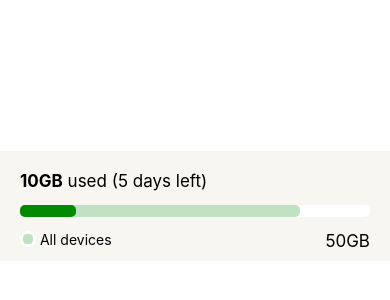
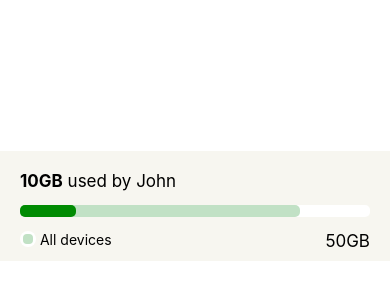
Before and after one commit to asandler77/AwesomeTSProject, a React Native app: screen / in a window 390 px wide. Shown: the part 216-516 px from the top of the page. Built offline with nearby package versions, Linux system fonts and the light colour scheme.

Commit message:
Add UsagePerUser interface.

```diff
--- a/App.tsx
+++ b/App.tsx
@@ -8,10 +8,16 @@
 
 import React from 'react';
 import {StyleSheet, View,} from 'react-native';
-import {ProgressBar} from './components/ProgressBar';
+import {ProgressBar, UsagePerUser} from './components/ProgressBar';
 
 
 export default function App() {
+    const usagePerUserData: UsagePerUser[] = [];
+    usagePerUserData.push({userName: "Alexey", usage: 9});
+    usagePerUserData.push({userName: "John", usage: 4});
+    usagePerUserData.push({userName: "Bill", usage: 2});
+    usagePerUserData.push({userName: "Anton", usage: 3.5});
+
     return (
         <View style={styles.body}>
             <ProgressBar
@@ -19,7 +25,10 @@ export default function App() {
                 allDevicesUsageInternetCapacityAmount={40}
                 totalInternetCapacityAmount={50}
                 daysLeft={5}
-                isMultipleDevicesExists={true}/>
+                isMultipleDevicesExists={true}
+                usagePerUserData={usagePerUserData}
+                currentUserIndex={1}
+            />
         </View>
     );
 };
--- a/components/ProgressBar.tsx
+++ b/components/ProgressBar.tsx
@@ -1,6 +1,11 @@
 import React from 'react';
 import {StyleSheet, Text, View} from 'react-native';
 import {ColoredCircle} from "./ColoredCircle";
+
+export interface UsagePerUser {
+    userName: string,
+    usage: number,
+}
 
 export interface ActiveBarProps {
     currentDeviceUsageInternetCapacityAmount: number,
@@ -8,17 +13,27 @@ export interface ActiveBarProps {
     totalInternetCapacityAmount: number,
     daysLeft: number,
     isMultipleDevicesExists: boolean,
+    usagePerUserData: UsagePerUser[],
+    currentUserIndex: number,
 }
 
-const ProgressBar = ({totalInternetCapacityAmount, currentDeviceUsageInternetCapacityAmount, daysLeft, allDevicesUsageInternetCapacityAmount, isMultipleDevicesExists}: ActiveBarProps): React.ReactElement => {
+const ProgressBar = ({totalInternetCapacityAmount, currentDeviceUsageInternetCapacityAmount, daysLeft, allDevicesUsageInternetCapacityAmount, isMultipleDevicesExists, usagePerUserData, currentUserIndex}: ActiveBarProps): React.ReactElement => {
     const currentDevicePercentage = currentDeviceUsageInternetCapacityAmount / totalInternetCapacityAmount * 100;
     const allDevicesPercentage = allDevicesUsageInternetCapacityAmount / totalInternetCapacityAmount * 100;
+    const usedByAllDevices = () => {
+        let totalUsedAmount: number = 0;
+        if (usagePerUserData !== null && usagePerUserData.length > 0) {
+            for (const x of usagePerUserData) {
+                totalUsedAmount += x.usage
+            }
+            return totalUsedAmount;
+        }
+    }
 
     const createHeaderPart = () => {
 return (
     <Text style={styles.commonText}>
-        <Text style={styles.currentCapacityAmount}>{currentDeviceUsageInternetCapacityAmount}GB</Text> used
-        ({daysLeft} days left)
+        <Text style={styles.currentCapacityAmount}>{currentDeviceUsageInternetCapacityAmount}GB</Text> used by {usagePerUserData[currentUserIndex].userName}
     </Text>
 )
     }
```
